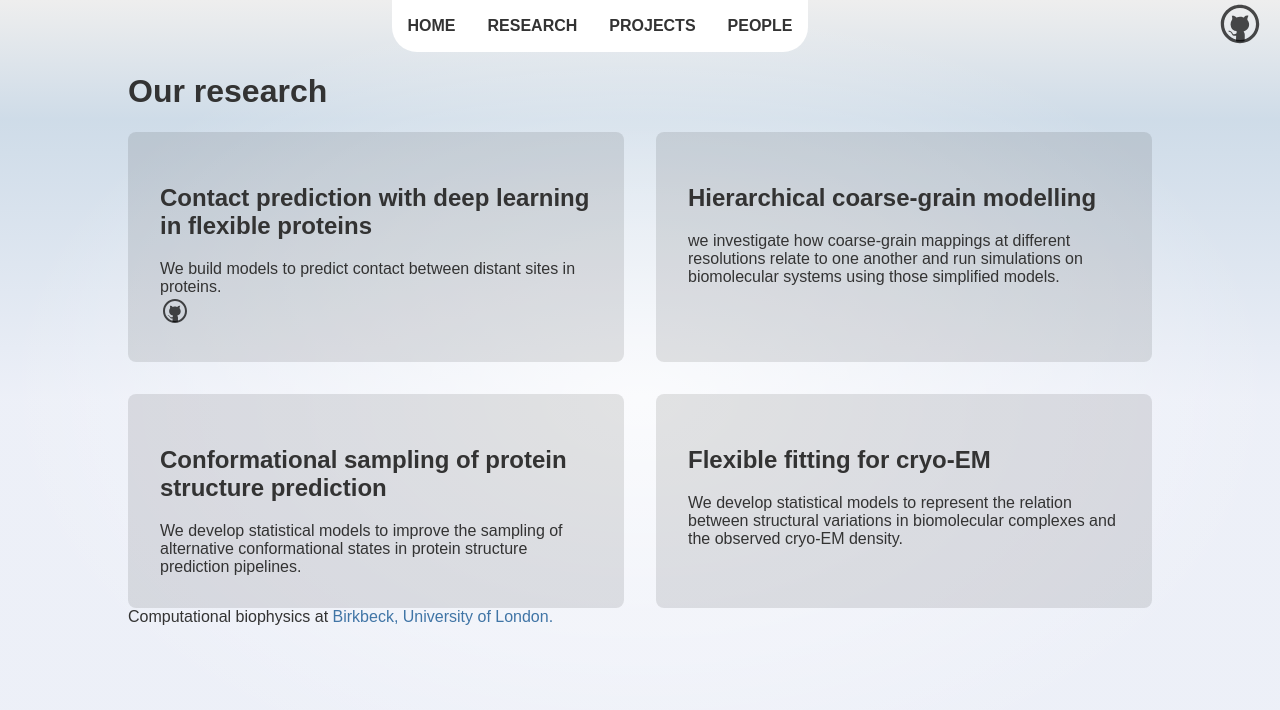
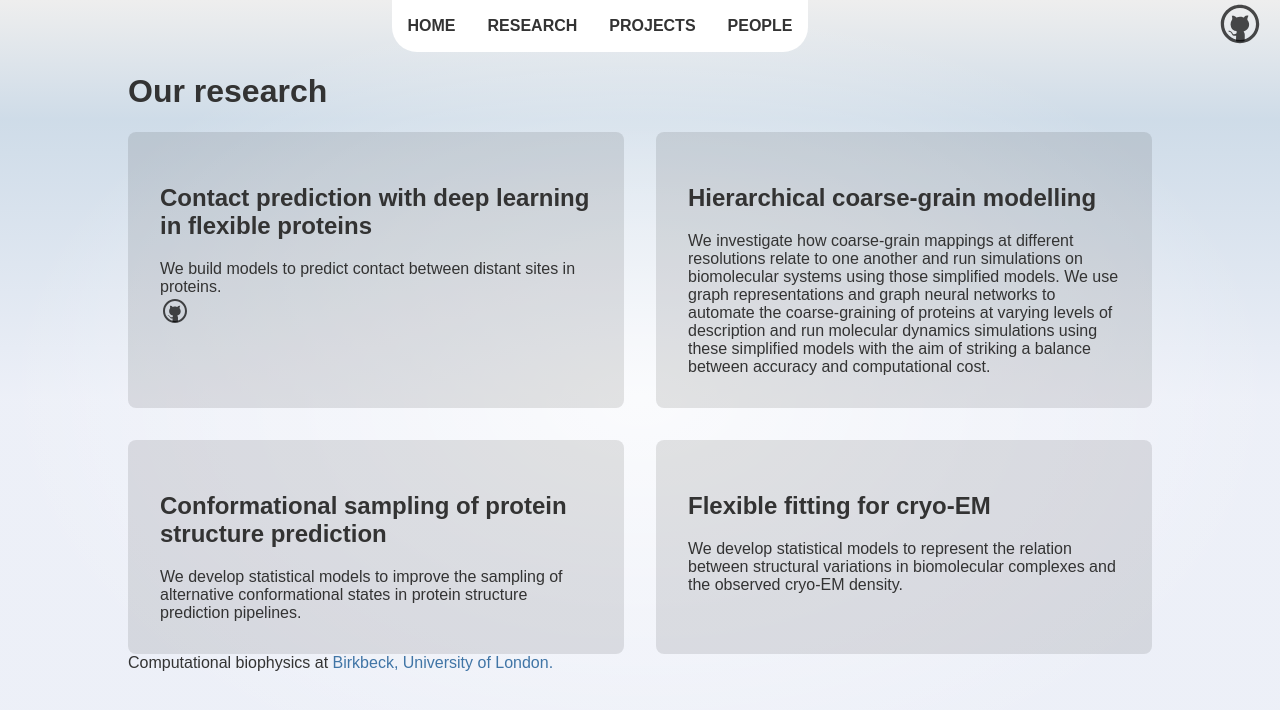
Before and after one commit to cragnolini-lab/cragnolini-lab.github.io, a SvelteKit app: page /projects in a window 1280 px wide. Shown: the top 710 px of the page. Built offline with nearby package versions, Linux system fonts and the light colour scheme.

Commit message:
Add Gemma's paragraph

```diff
--- a/src/routes/projects/+page.svelte
+++ b/src/routes/projects/+page.svelte
@@ -13,7 +13,10 @@
 	/>
 	<Tile
 		title="Hierarchical coarse-grain modelling"
-		summary="we investigate how coarse-grain mappings at different resolutions relate to one another and run simulations on biomolecular systems using those simplified models."
+		summary="
+We investigate how coarse-grain mappings at different resolutions relate to one another and run simulations on biomolecular systems using those simplified models.
+We use graph representations and graph neural networks to automate the coarse-graining of proteins at varying levels of description
+and run molecular dynamics simulations using these simplified models with the aim of striking a balance between accuracy and computational cost."
 	/>
 	<Tile
 		title="Conformational sampling of protein structure prediction"
```
